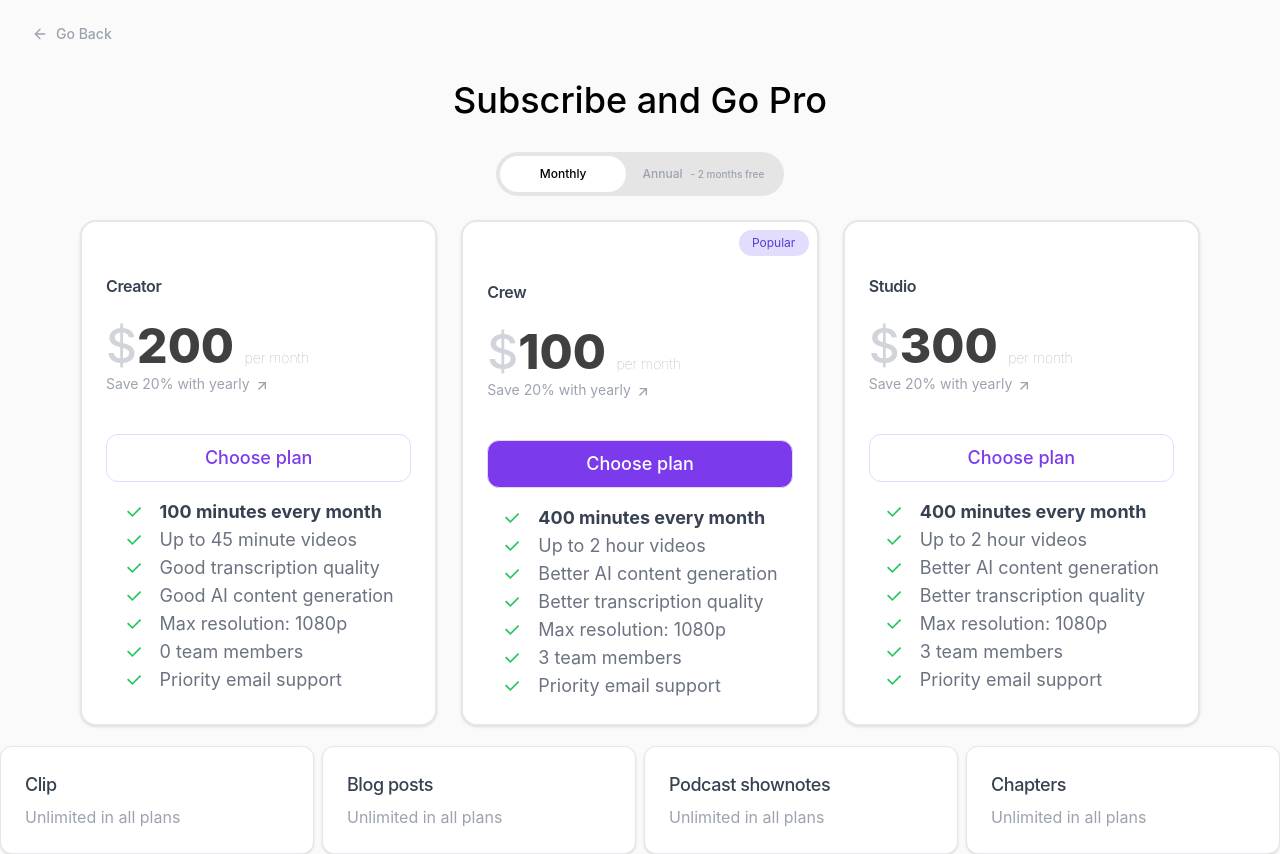
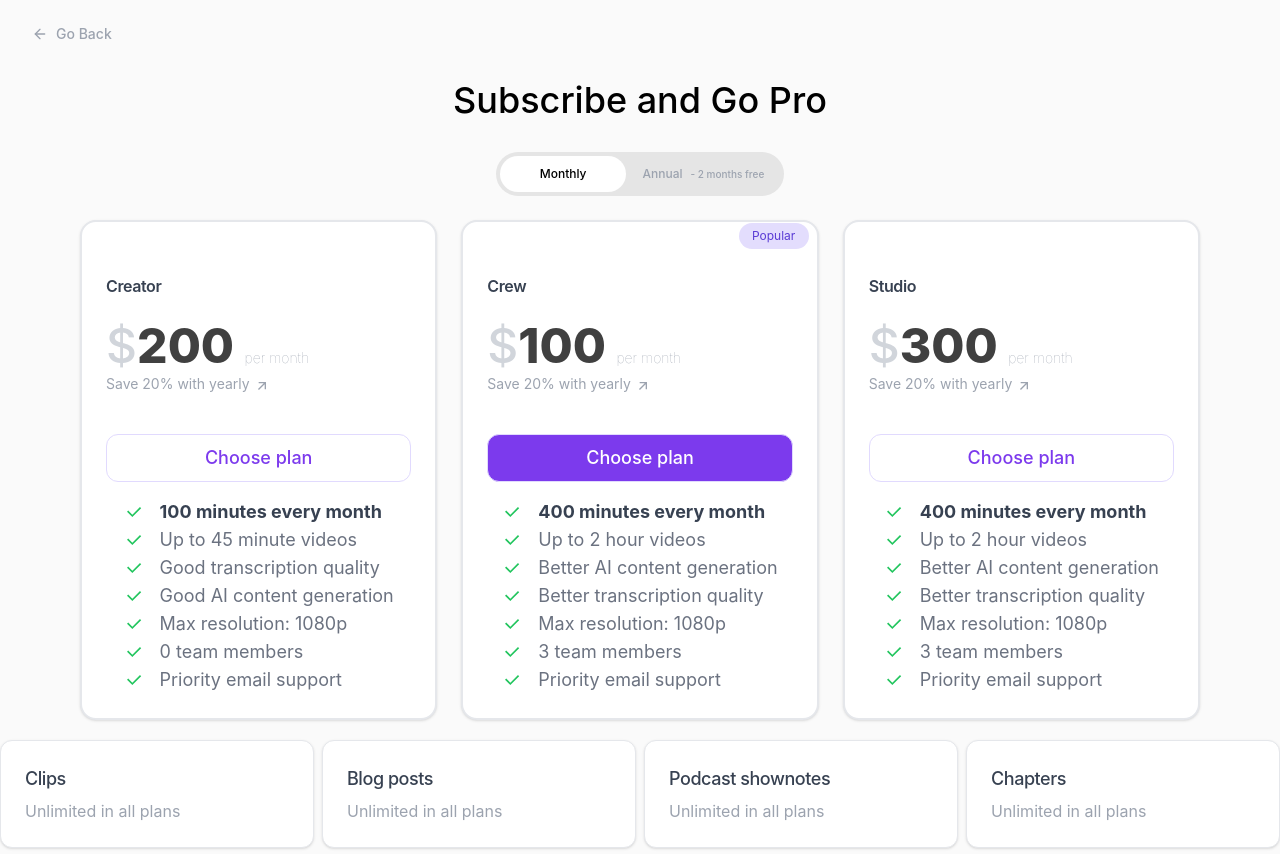
Before and after one commit to afaq000/VideoTao, a Next.js app: page / in a window 1280 px wide. Shown: the top 854 px of the page. Built offline with nearby package versions, Linux system fonts and the light colour scheme.

Commit message:
make anothere component of UnlimitedPlanCard Component

```diff
--- a/src/components/PlanCard.tsx
+++ b/src/components/PlanCard.tsx
@@ -37,7 +37,7 @@ const PlanCard: React.FC<PlanCardProps> = ({
 
         {isMiddleCard && (
           <div className="flex justify-end items-center">
-            <span className="bg-[#e3ddfd] min-w-[70px] text-[#5b3cd5] text-[12px] p-1 mt-2 mr-2 rounded-2xl flex justify-center">
+            <span className="bg-[#e3ddfd] min-w-[70px] text-[#5b3cd5] text-[12px] py-1 mr-2 rounded-2xl flex justify-center">
               Popular
             </span>
           </div>
--- a/src/pages/index.tsx
+++ b/src/pages/index.tsx
@@ -194,7 +194,7 @@ function Index() {
       <div className="w-full grid grid-cols-1 sm:grid-cols-2 md:grid-cols-3 lg:grid-cols-4 gap-2 py-5">
 
       <UnlimitedPlanCard
-        title="Clip"
+        title="Clips"
       />
       <UnlimitedPlanCard
         title="Blog posts"
```
